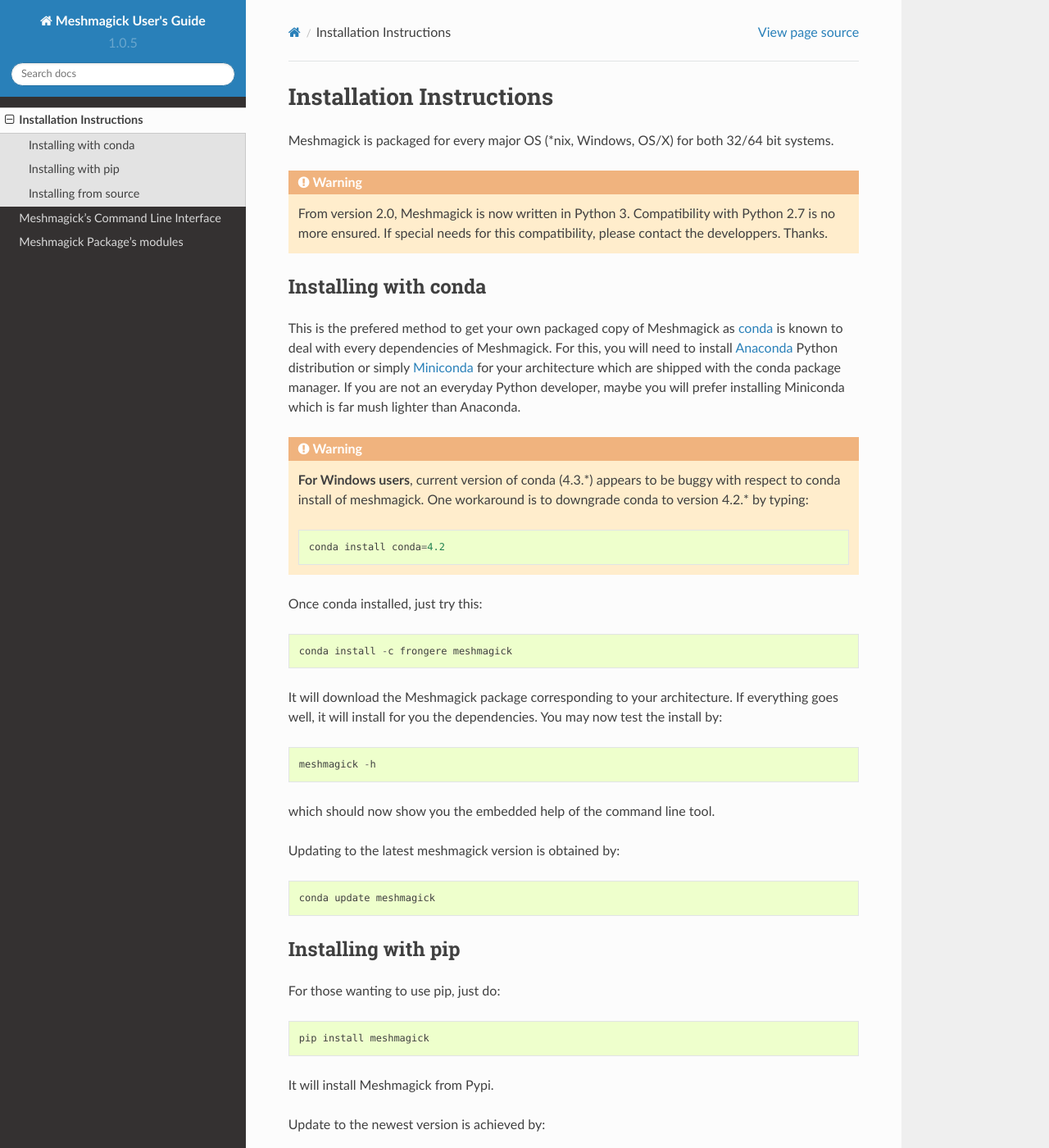
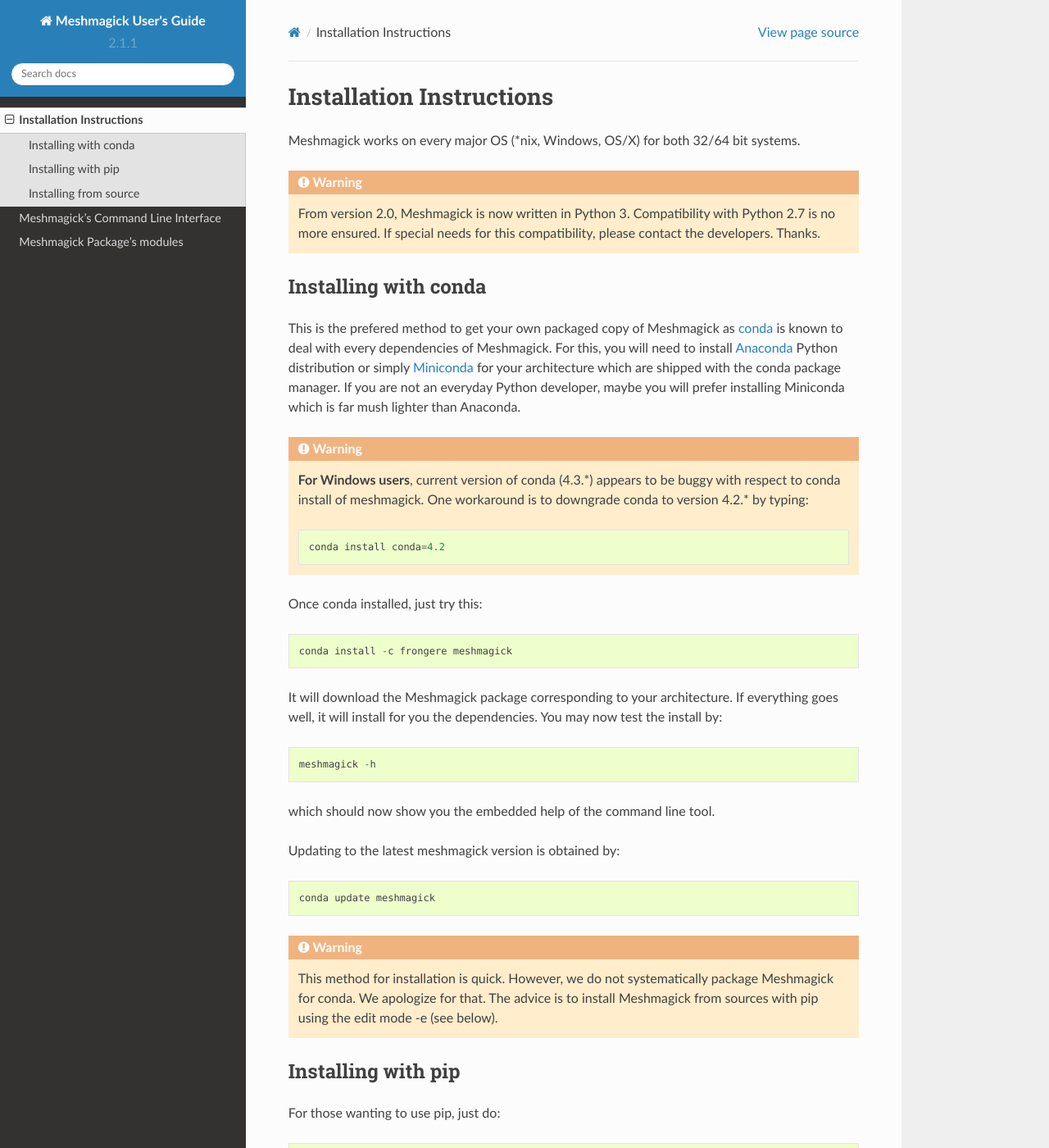
Before and after one commit to LHEEA/meshmagick, a Sphinx documentation site: the page built from doc/install/install.rst, in a window 1280 px wide and 1400 px high. Shown: the whole window at 82% size. Built offline with Sphinx 7.4.7 and the Read the Docs theme 2.0.0, drawn with Linux system fonts in a browser that asks for light colours; some of the changed text lies outside the part shown.

Commit message:
Working on a single place to manage the version number for both the install and the runtime

```diff
--- a/README.rst
+++ b/README.rst
@@ -6,8 +6,6 @@
 
 .. image:: https://coveralls.io/repos/github/LHEEA/meshmagick/badge.svg?branch=master
     :target: https://coveralls.io/github/LHEEA/meshmagick?branch=master
-
-<<< **INFORMATION : From version 2.0, Meshmagick runs under Python 3.7 !!** >>>
 
 
 **Meshmagick** is a command line utility as well as a python module for the manipulation of meshes encountered in the
@@ -24,7 +22,7 @@
 plane, symmetry, normals flipping, normals healing (making them consistent across the mesh and outgoing), cleaning
 (duplicate nodes merging...).
 
-As of the release 1.0, **meshmagick** provides useful options for hydrostatics computations. It can solve for
+**Meshmagick** provides useful options for hydrostatics computations. It can solve for
 hydrostatics equilibrium for a given mass, center of gravity or both and provide the clipped mesh to be used by BEM
 software as well as the hydrostatics parameters (stiffness matrix, position of the center of buoyancy, displacement,
 draft...). Inertial properties of meshes may also be computed, based on assumptions.
--- a/doc/install/install.rst
+++ b/doc/install/install.rst
@@ -1,12 +1,12 @@
 Installation Instructions
 =========================
 
-Meshmagick is packaged for every major OS (\*nix, Windows, OS/X) for both 32/64 bit systems.
+Meshmagick works on every major OS (\*nix, Windows, OS/X) for both 32/64 bit systems.
 
 .. warning::
 
     From version 2.0, Meshmagick is now written in Python 3. Compatibility with Python 2.7 is no more ensured. If special
-    needs for this compatibility, please contact the developpers. Thanks.
+    needs for this compatibility, please contact the developers. Thanks.
 
 
 Installing with conda
@@ -40,6 +40,12 @@
 Updating to the latest meshmagick version is obtained by::
 
     conda update meshmagick
+
+.. warning::
+
+    This method for installation is quick. However, we do not systematically package Meshmagick for conda. We apologize
+    for that. The advice is to install Meshmagick from sources with pip using the edit mode -e (see below).
+
 
 Installing with pip
 -------------------
@@ -78,7 +84,7 @@
 
 3. Install:
 
-    * If you want to install from source for just use meshmagick, it can be achieved by::
+    * If you want to install from source for just using meshmagick, it can be achieved by::
 
         python setup.py install
 
--- a/meshmagick/__init__.py
+++ b/meshmagick/__init__.py
@@ -1,4 +1,4 @@
-__version__ = '1.0.5'
+__version__ = '2.1.1'
 
 def main():
     from . import meshmagick as mm
--- a/setup.py
+++ b/setup.py
@@ -3,6 +3,7 @@
 from setuptools import setup, find_packages
 import codecs
 import os
+import meshmagick
 
 HERE = os.path.abspath(os.path.dirname(__file__))
 
@@ -13,11 +14,12 @@
     # intentionally *not* adding an encoding option to open
     return codecs.open(os.path.join(HERE, *parts), 'r').read()
 
+
 LONG_DESCRIPTION = read('README.rst')
 
 setup(
     name='meshmagick',
-    version='2.0',
+    version=meshmagick.__version__,
     url='https://github.com/LHEEA/meshmagick',
     author='Francois Rongere -- Ecole Centrale de Nantes',
     author_email='Francois.Rongere@ec-nantes.fr',
```
Also changed, not shown: 1 other file.
